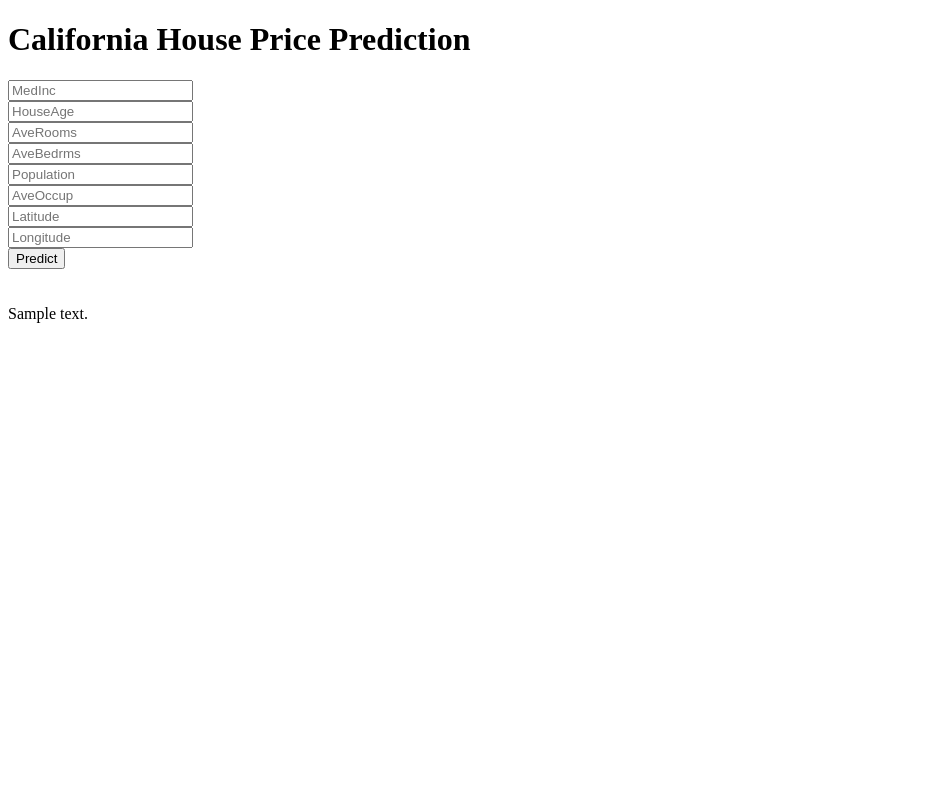
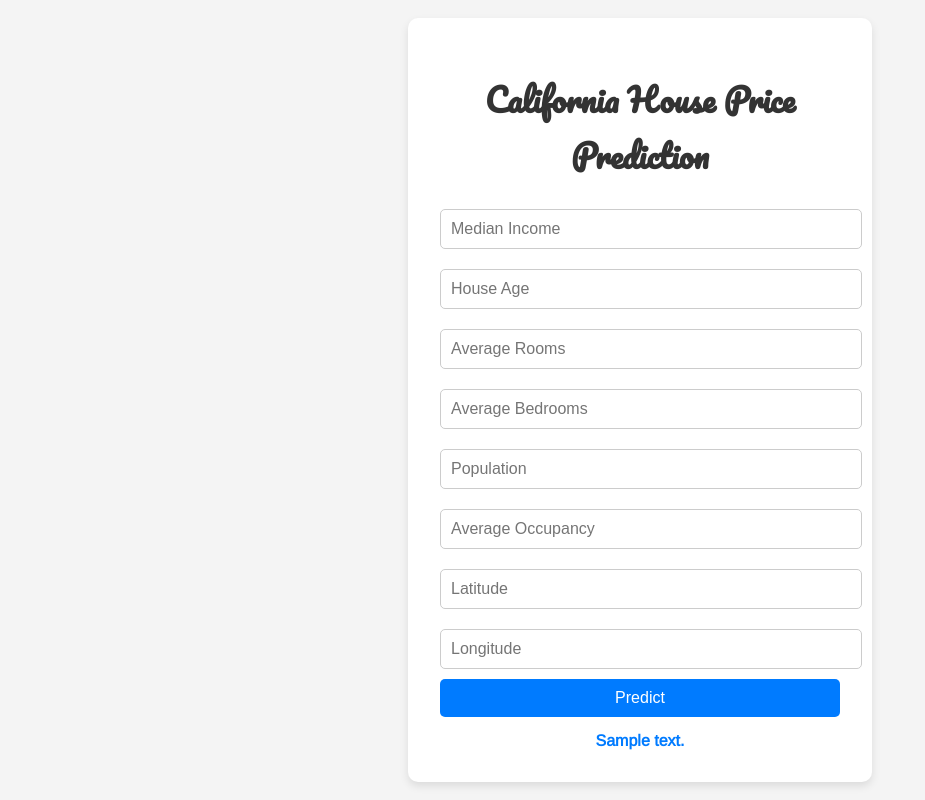
Before and after one commit to AshWatts/CaliforniaHousingPricePrediction, a Flask app: template templates/home.html in a window 1280 px wide. Shown: the whole page, without its empty margins (0-925 px from the left). Run offline with Flask 3, Linux system fonts and the light colour scheme; the template is opened without the code that fills it: most values are stand-ins (such as "Sample title", 1, 10 or a date in 2020); parts of the project's set-up code (start-up, migrations or seed data) failed here and were passed over.

Commit message:
Front End Design Updation

```diff
--- a/templates/home.html
+++ b/templates/home.html
@@ -1,41 +1,78 @@
 <!DOCTYPE html>
-<html >
-
+<html lang="en">
 <head>
-  <meta charset="UTF-8">
-  <title>ML API</title>
-  <link href='https://fonts.googleapis.com/css?family=Pacifico' rel='stylesheet' type='text/css'>
-<link href='https://fonts.googleapis.com/css?family=Arimo' rel='stylesheet' type='text/css'>
-<link href='https://fonts.googleapis.com/css?family=Hind:300' rel='stylesheet' type='text/css'>
-<link href='https://fonts.googleapis.com/css?family=Open+Sans+Condensed:300' rel='stylesheet' type='text/css'>
-
-
+    <meta charset="UTF-8">
+    <meta name="viewport" content="width=device-width, initial-scale=1.0">
+    <title>ML API - House Price Prediction</title>
+    <link href="https://fonts.googleapis.com/css2?family=Pacifico&family=Arimo&family=Hind:wght@300&family=Open+Sans+Condensed:wght@300&display=swap" rel="stylesheet">
+    <style>
+        body {
+            font-family: 'Arimo', sans-serif;
+            background-color: #f4f4f4;
+            display: flex;
+            justify-content: center;
+            align-items: center;
+            height: 100vh;
+            margin: 0;
+        }
+        .container {
+            background: white;
+            padding: 2rem;
+            border-radius: 10px;
+            box-shadow: 0 4px 8px rgba(0, 0, 0, 0.1);
+            text-align: center;
+            width: 100%;
+            max-width: 400px;
+        }
+        h1 {
+            font-family: 'Pacifico', cursive;
+            color: #333;
+            margin-bottom: 1rem;
+        }
+        input {
+            width: 100%;
+            padding: 10px;
+            margin: 10px 0;
+            border: 1px solid #ccc;
+            border-radius: 5px;
+            font-size: 1rem;
+        }
+        .btn {
+            background-color: #007BFF;
+            color: white;
+            border: none;
+            padding: 10px;
+            width: 100%;
+            font-size: 1rem;
+            border-radius: 5px;
+            cursor: pointer;
+            transition: background 0.3s;
+        }
+        .btn:hover {
+            background-color: #0056b3;
+        }
+        .prediction {
+            margin-top: 15px;
+            font-weight: bold;
+            color: #007BFF;
+        }
+    </style>
 </head>
-
 <body>
- <div class="login">
-	<h1>California House Price Prediction</h1>
-
-     <!-- Main Input For Receiving Query to our ML -->
-    <form action="{{ url_for('predict')}}"method="post">
-        <input type="text" name="MedInc" placeholder="MedInc" required="required" /><br>
-        <input type="text" name="HouseAge" placeholder="HouseAge" required="required" /><br>
-        <input type="text" name="AveRooms" placeholder="AveRooms" required="required" /><br>
-        <input type="text" name="AveBedrms" placeholder="AveBedrms" required="required" /><br>
-        <input type="text" name="Population" placeholder="Population" required="required" /><br>
-        <input type="text" name="AveOccup" placeholder="AveOccup" required="required" /><br>
-        <input type="text" name="Latitude" placeholder="Latitude" required="required" /><br>
-        <input type="text" name="Longitude" placeholder="Longitude" required="required" /><br>
-
-        <button type="submit" class="btn btn-primary btn-block btn-large">Predict</button>
-    </form>
-
-   <br>
-   <br>
-
-
- </div>
- {{prediction_text}}
-
+    <div class="container">
+        <h1>California House Price Prediction</h1>
+        <form action="{{ url_for('predict') }}" method="post">
+            <input type="text" name="MedInc" placeholder="Median Income" required>
+            <input type="text" name="HouseAge" placeholder="House Age" required>
+            <input type="text" name="AveRooms" placeholder="Average Rooms" required>
+            <input type="text" name="AveBedrms" placeholder="Average Bedrooms" required>
+            <input type="text" name="Population" placeholder="Population" required>
+            <input type="text" name="AveOccup" placeholder="Average Occupancy" required>
+            <input type="text" name="Latitude" placeholder="Latitude" required>
+            <input type="text" name="Longitude" placeholder="Longitude" required>
+            <button type="submit" class="btn">Predict</button>
+        </form>
+        <div class="prediction">{{ prediction_text }}</div>
+    </div>
 </body>
 </html>
```
